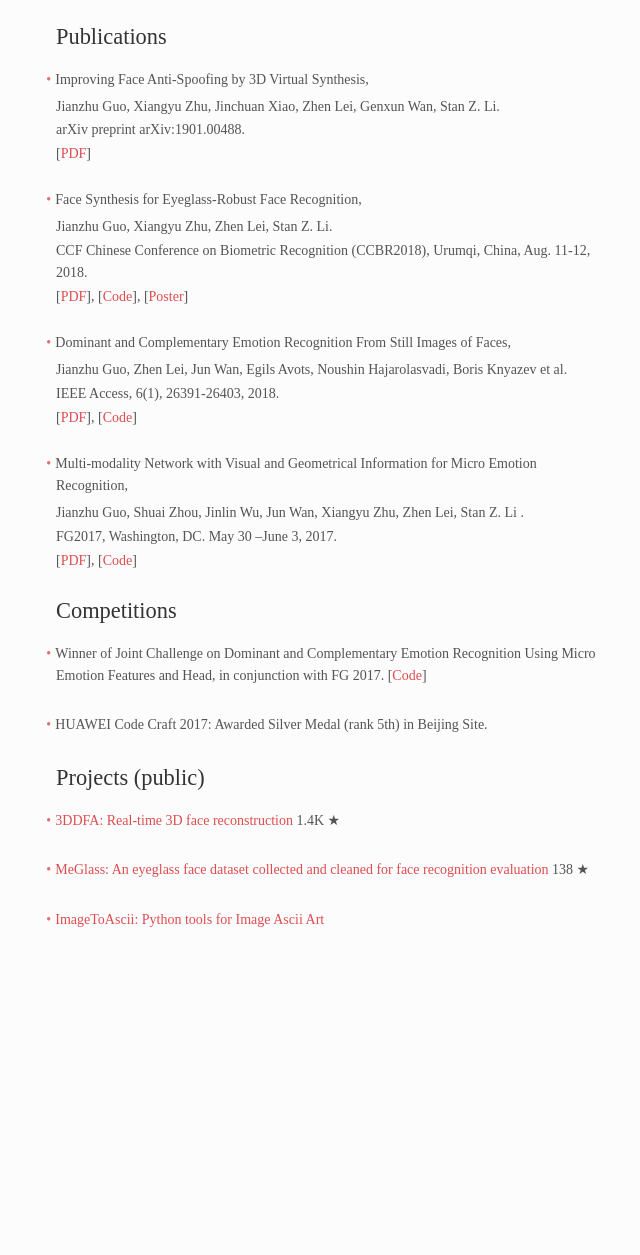
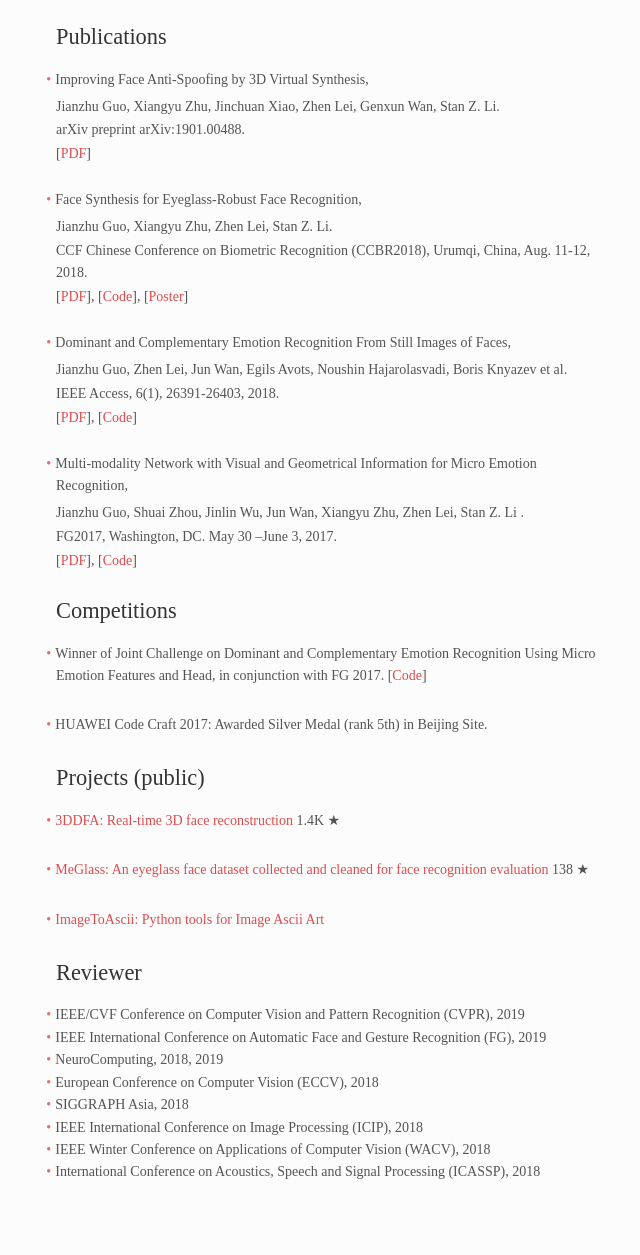
Before and after one commit to SpencerHoGD/cleardusk.github.io, a Jekyll site: the page publications.html, which Jekyll copies as it is, in a window 1280 px wide. Shown: the whole page, without its empty margins (306-946 px from the left). Built offline with Jekyll 4.4.1, drawn with Linux system fonts in a browser that asks for light colours; before the commit the page ends 957 px from its top, so only the background shows below that.

Commit message:
Update publication

```diff
--- a/publications.html
+++ b/publications.html
@@ -5,7 +5,7 @@
         <meta charset="utf-8" />
         <meta name="viewport" content="width=device-width, initial-scale=1">
         <meta name="created" content="2019-01-05T00:47:12+0800"/>
-        <meta name="modified" content="2019-01-05T20:57:19+0800"/>
+        <meta name="modified" content="2019-01-17T13:32:04+0800"/>
         <meta name="tags" content=""/>
         <meta name="last device" content="Jianzhu’s MacBook Pro"/>
     </head>
@@ -50,7 +50,21 @@
 <ul><li><a href="https://github.com/cleardusk/MeGlass">MeGlass: An eyeglass face dataset collected and cleaned for face recognition evaluation</a> <b>138 ★</b>
 </li></ul>
 <br>
-<ul><li><a href="https://github.com/cleardusk/ImageToAscii">ImageToAscii: Python tools for Image Ascii Art</a></li></ul>
+<ul><li><a href="https://github.com/cleardusk/ImageToAscii">ImageToAscii: Python tools for Image Ascii Art</a>
+</li></ul>
+<br>
+<h1>Reviewer</h1>
+<ul><li>IEEE/CVF Conference on Computer Vision and Pattern Recognition (CVPR), 2019
+</li><li>IEEE International Conference on Automatic Face and Gesture Recognition (FG), 2019
+</li><li>NeuroComputing, 2018, 2019
+</li><li>European Conference on Computer Vision (ECCV), 2018
+</li><li>SIGGRAPH Asia, 2018
+</li><li>IEEE International Conference on Image Processing (ICIP), 2018
+</li><li>IEEE Winter Conference on Applications of Computer Vision (WACV), 2018
+</li><li>International Conference on Acoustics, Speech and Signal Processing (ICASSP), 2018
+</li></ul>
+<br>
+<br>
 
         </div>
         <script type="text/javascript">
```
